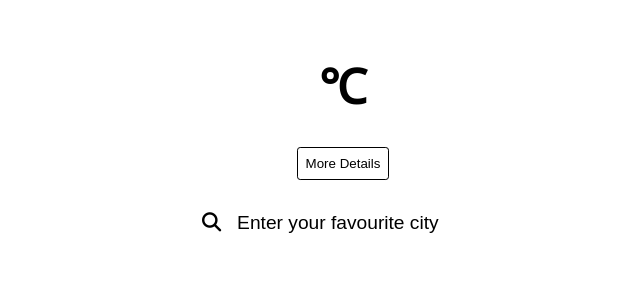
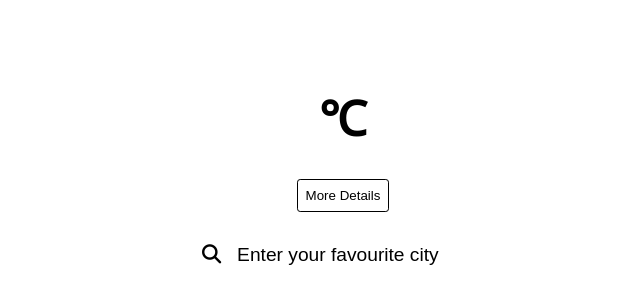
Before and after one commit to yumcoding/find-weather, a React (Create React App) app: page / in a window 1280 px wide. Shown: the top 304 px of the page, without its empty margins (297-937 px from the left). Built offline with nearby package versions, Linux system fonts and the light colour scheme; no server answers.

Commit message:
give more margin to header

```diff
--- a/src/App.css
+++ b/src/App.css
@@ -20,7 +20,7 @@ body {
 
 /* Header */
 .header {
-  margin: 3rem 0 1.5rem;
+  margin: 5rem 0 1.5rem;
   text-align: center;
 }
 
```
